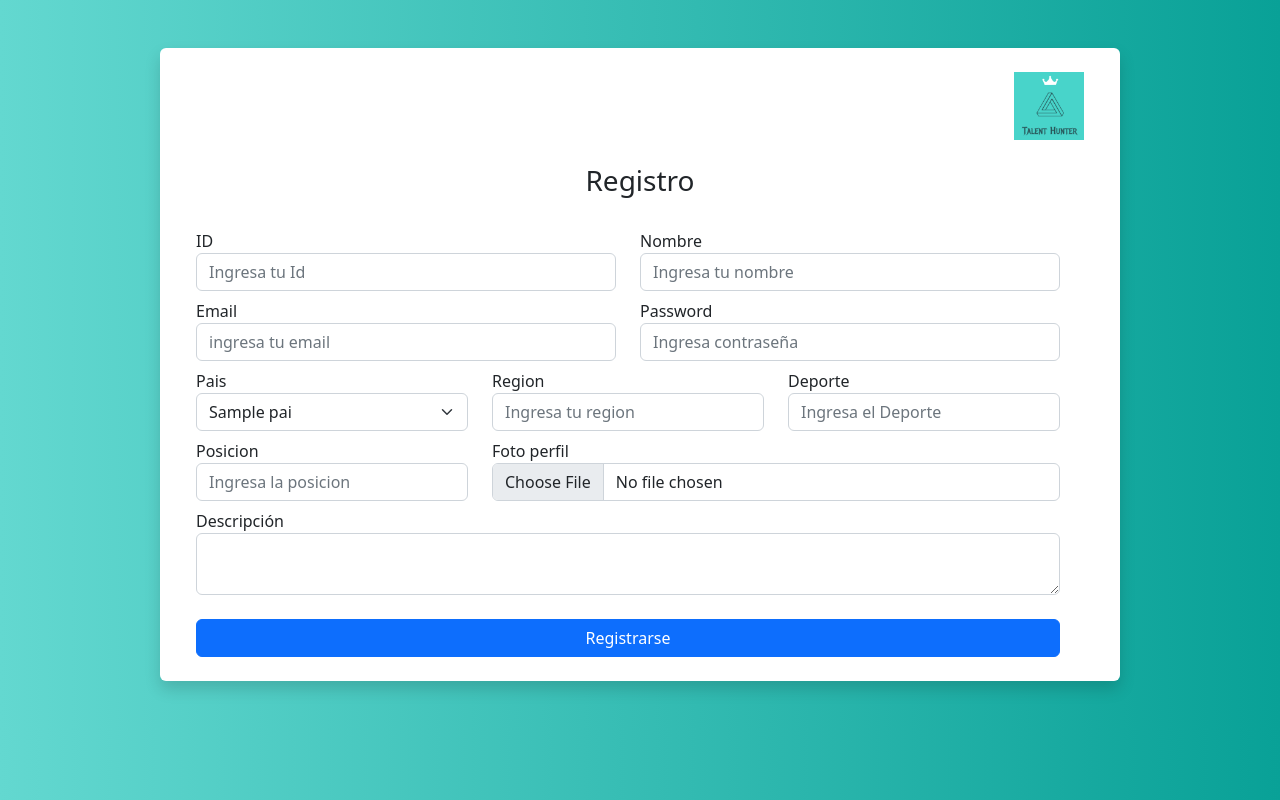
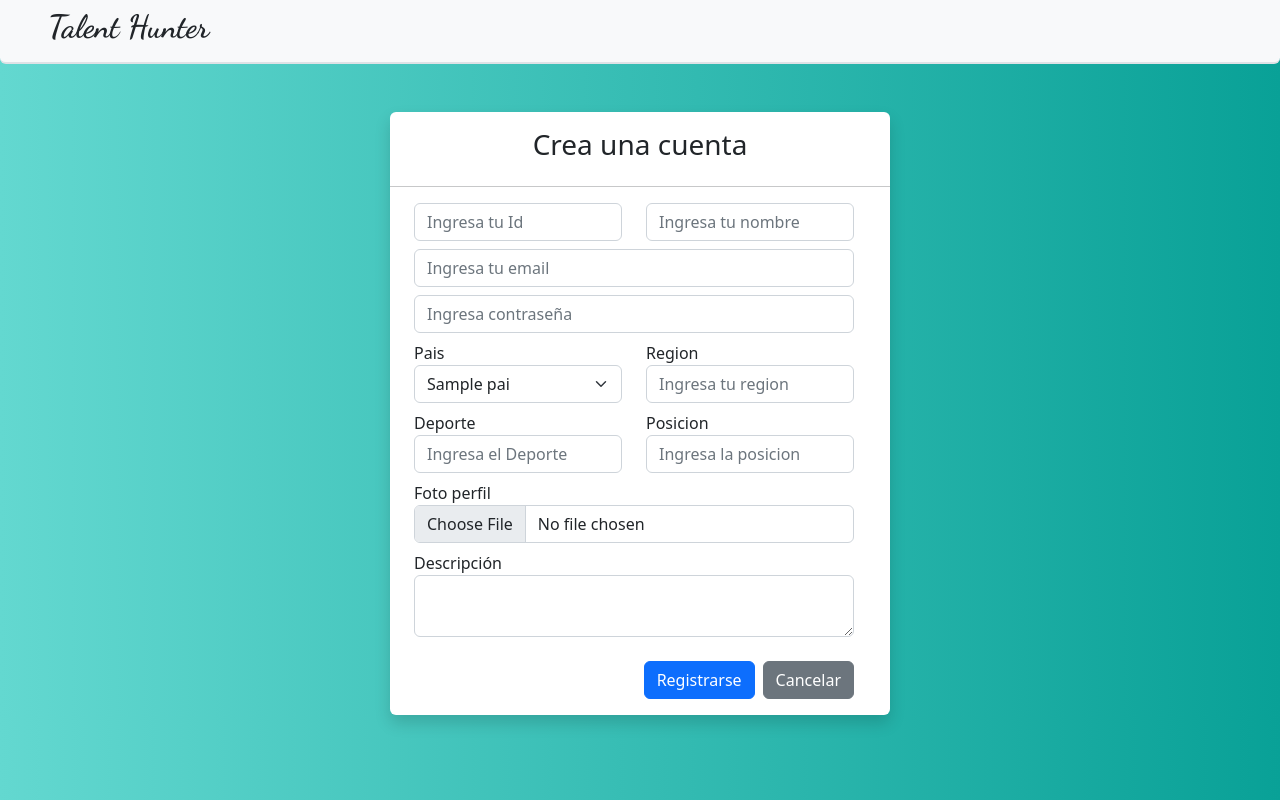
Before and after one commit to daniel29067/Talent_hunter, a PHP site: page /Talent_hunter/registrodep.php in a window 1280 px wide. Run offline with PHP 8.4, Linux system fonts and the light colour scheme; tables that the repository leaves empty or names only in its code hold one stand-in row (values such as "Sample post").

Commit message:
Cambios 27/10/2022 9:13pm

```diff
--- a/controlador/registrodep.php
+++ b/controlador/registrodep.php
@@ -32,47 +32,47 @@
     <link href="https://cdn.jsdelivr.net/npm/bootstrap@5.2.1/dist/css/bootstrap.min.css" rel="stylesheet" integrity="sha384-iYQeCzEYFbKjA/T2uDLTpkwGzCiq6soy8tYaI1GyVh/UjpbCx/TYkiZhlZB6+fzT" crossorigin="anonymous">
 </head>
 <body>
-  <div class="container bg-white w-75 mt-5 mb-5 rounded shadow">
-    <div class="row align-items-stretch p-4">
+<nav class="navbar bg-light border-bottom border-2 rounded-bottom">
+    <div class="container-fluid px-5">
+      <h2 id="title"><b>Talent Hunter</b></h2>
 
-      <div class="text-end mb-4">
-        <img src="../vista/img/talent_hunter6.png" width="70" alt="">
+    </div>
+  </nav>
+
+  <div class="container bg-white mt-5 rounded shadow" id="contenedor">
+    <div class="row align-items-stretch">
+
+      <div class="p-3 ms-auto align-self-center text-center">
+        <h3>Crea una cuenta</h3>
       </div>
+      <hr>
 
-      <div class="mb-4 text-center">
-        <h3>Registro</h3>
-      </div>
-
-      <form class="row" method="post" action="..\modelo\registrardep.php" enctype="multipart/form-data">
+      <form class="row ps-4" method="post" action="..\modelo\registrardep.php" enctype="multipart/form-data">
 
         <!--ID-->
         <div class="col-lg-6 mb-2">
-          <label for="id">ID</label>
           <input type="text" class="form-control" name="id" required placeholder="Ingresa tu Id" />
         </div>
 
         <!--NOMBRE-->
         <div class="col-lg-6 mb-2">
-          <label for="nombre">Nombre</label>
           <input type="text" class="form-control" name="name" required placeholder="Ingresa tu nombre" pattern="[A-Za-zÑñÁÉÍÓÚáéíóú\s]+" />
         </div>
 
         <!--EMAIL-->
-        <div class="col-lg-6 mb-2">
-          <label for="email">Email</label>
-          <input type="email" class="form-control" name="email" class="form-control" required placeholder="ingresa tu email"  />
+        <div class="col-lg-12 mb-2">
+          <input type="email" class="form-control" name="email" class="form-control" required placeholder="Ingresa tu email"  />
         </div>
 
         <!--PASSWD-->
-        <div class="col-lg-6 mb-2">
-          <label for="">Password</label>
+        <div class="col-lg-12 mb-2">
           <input type="password" class="form-control" name="pass" class="form-control" required placeholder="Ingresa contraseña" />
         </div>
 
         <!--PAIS-->
-        <div class="col-lg-4 mb-2">
+        <div class="col-lg-6 mb-2">
           <label for="pais">Pais</label>
-          <select class="form-select" required name="pais">
+          <select class="form-select" placeholder="Selecciona un pais" required name="pais">
             <?php
                 // use a while loop to fetch data
                 // from the $all_categories variable
@@ -95,25 +95,25 @@
         </div>
 
         <!--REGION-->
-        <div class="col-lg-4 mb-2">
+        <div class="col-lg-6 mb-2">
           <label for="region">Region</label>
           <input type="text" class="form-control" name="region" required placeholder="Ingresa tu region" pattern="[A-Za-zÑñÁÉÍÓÚáéíóú\s]+" />
         </div>
 
         <!--DEP-->
-	      <div class="col-lg-4 mb-2">
+        <div class="col-lg-6 mb-2">
           <label for="deporte">Deporte</label>
           <input type="text" class="form-control" name="deporte" required placeholder="Ingresa el Deporte" pattern="[A-Za-zÑñÁÉÍÓÚáéíóú\s]+" />
         </div>
 
-        <!--POS-->
-        <div class="col-lg-4 mb-2">
+         <!--POS-->
+        <div class="col-lg-6 mb-2">
           <label for="posicion">Posicion</label>
           <input type="text" class="form-control" name="position" required placeholder="Ingresa la posicion" pattern="[A-Za-zzÑñÁÉÍÓÚáéíóú\s]+" />
         </div>
 
         <!--foto-->
-        <div class="col-lg-8 mb-2">
+        <div class="col-lg-12 gap-2 mb-2">
           <label for="fotop">Foto perfil</label>
           <input required type="file" class="form-control" name="foto"  />
         </div>
@@ -124,8 +124,11 @@
           <textarea name="description" class="form-control"></textarea>
         </div>
 
-        <div class="d-grid">
+        <div class="d-grid gap-2 d-md-flex justify-content-md-end pb-3">
           <input class="btn btn-primary" required type="submit" name="submit" value="Registrarse"/>
+          <a class="navbar-brand text-end" href="../vista/index.php">
+            <button type="button" class="btn btn-secondary">Cancelar</button>
+          </a>
         </div>
 
       </form>
--- a/vista/css/estilogeneral.css
+++ b/vista/css/estilogeneral.css
@@ -1,6 +1,7 @@
 body{
     background: linear-gradient(to right, rgb(99, 216, 208), rgb(9, 161, 151));
     font-family:'Courier New', Courier, monospace;
+    margin: 5px;
 }
 
 #contenedor{
```
Also changed, not shown: controlador/registroent.php (+22 -16 lines), vista/img/pngtree-sports-and-game-25-icons-set-png-image_3606137.jpg (added).
